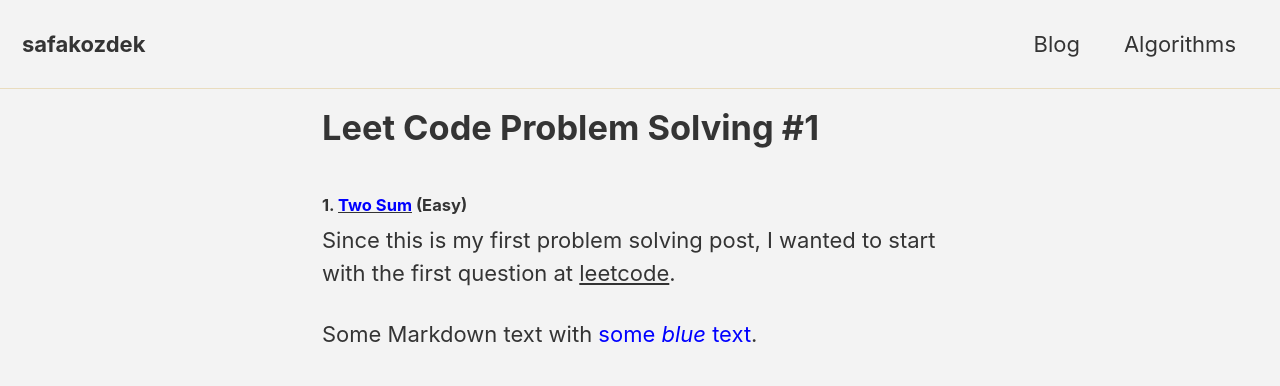
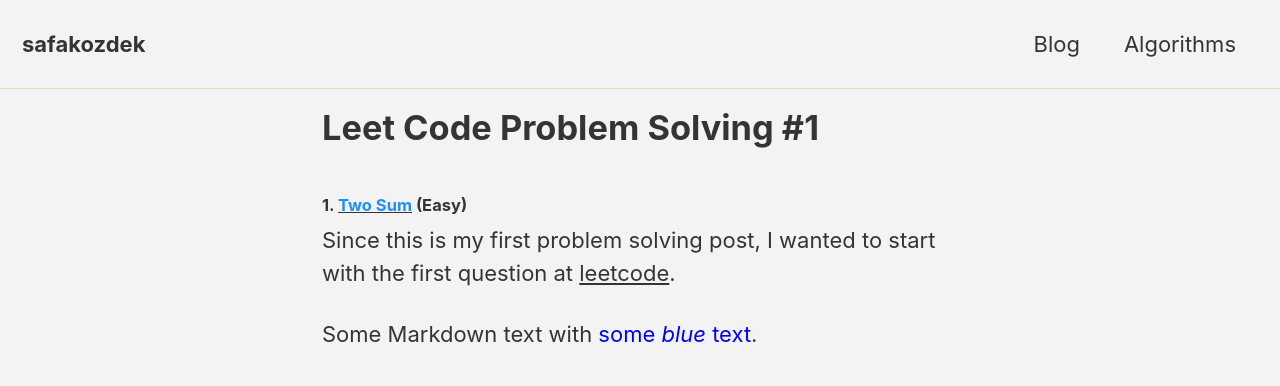
Before and after one commit to safakozdek/safakozdek.github.io, a Jekyll site: the page built from _posts/2020-05-05-leet-code.md, in a window 1280 px wide. Shown: the top 386 px of the page. Built offline with Jekyll 4.4.1, drawn with Linux system fonts in a browser that asks for light colours; cached includes are drawn as plain includes; nearby versions of some CDN libraries.

Commit message:
Update 2020-05-05-leet-code.md

```diff
--- a/_posts/2020-05-05-leet-code.md
+++ b/_posts/2020-05-05-leet-code.md
@@ -5,7 +5,7 @@ categories: [algorithms, problem]
 excerpt: "Two sum, the first problem at leetcode"
 ---
 
-#### 1. [<span style="color:blue">Two Sum</span>](https://leetcode.com/problems/two-sum/) (Easy)
+#### 1. [<span style="color:DodgerBlue">Two Sum</span>](https://leetcode.com/problems/two-sum/) (Easy)
 
 Since this is my first problem solving post, I wanted to start with the first question at [leetcode](https://leetcode.com/).
 
```
